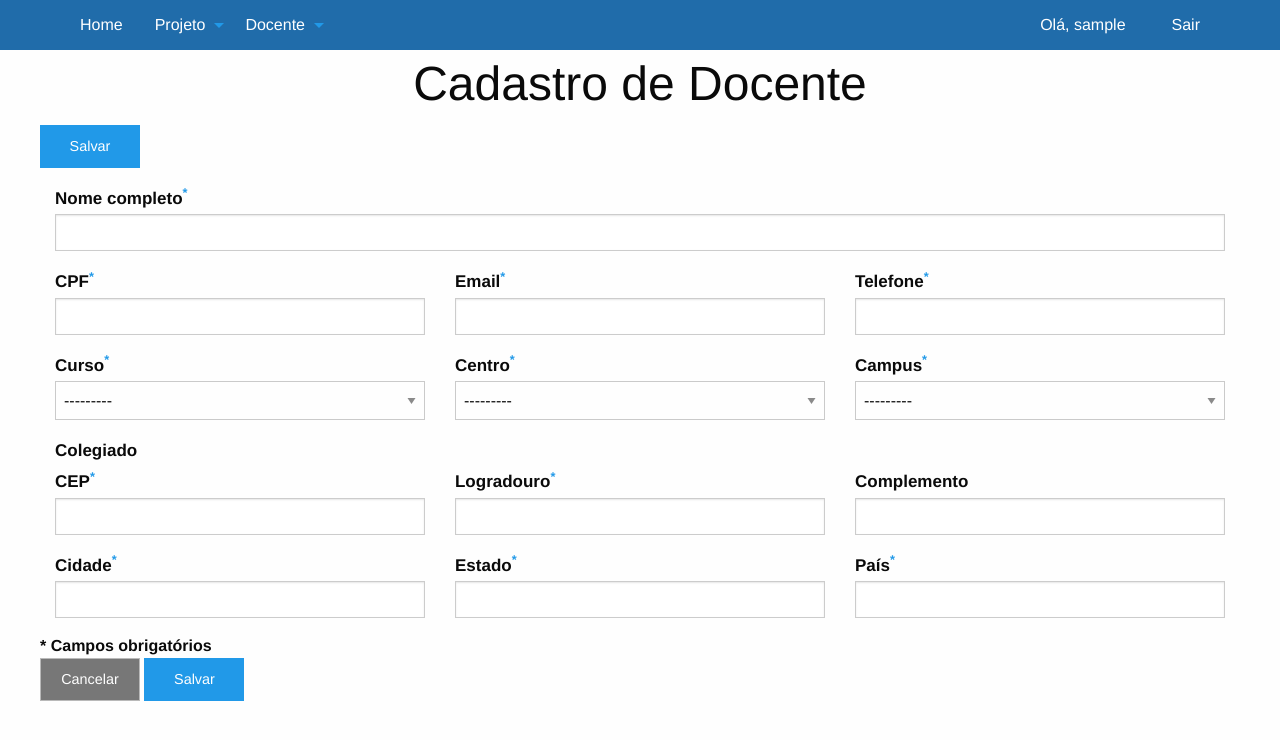
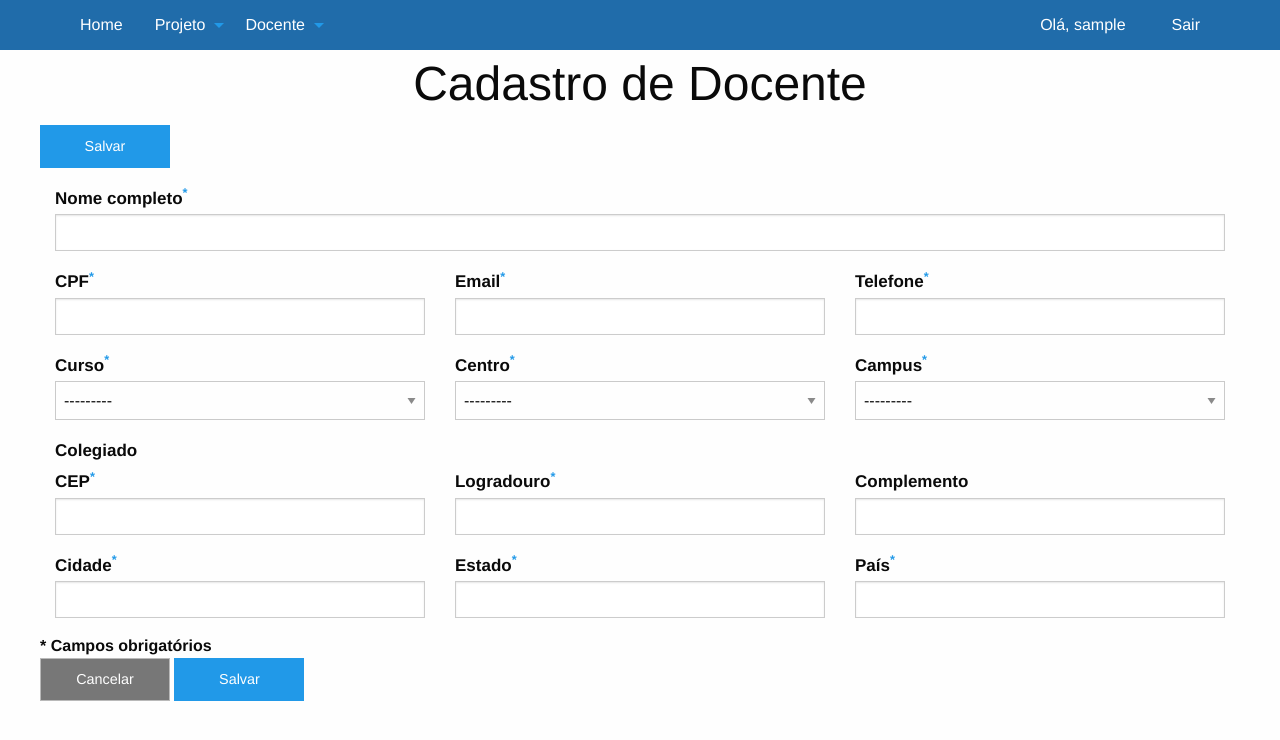
Before and after one commit to yssmcl/fly, a Django app: page /docente/novo/ in a window 1280 px wide. Shown: the top 740 px of the page. Run offline with Django 3.2, Linux system fonts and the light colour scheme; the visitor is signed in with stand-in values (Sample User, id 1); data that the repository does not hold is empty; parts of the project's set-up code (start-up, migrations or seed data) failed here and were passed over; some libraries are stand-ins or nearby versions.

Commit message:
Atualizacao do tamanho dos botoes em cadastro de docente

```diff
--- a/Code/fly/docente/templates/docente/docente_form.html
+++ b/Code/fly/docente/templates/docente/docente_form.html
@@ -26,7 +26,7 @@
 		{% csrf_token %}
 
 		<div class="row" style="text-align:left;">
-			<button type="submit" class="button primary" style="width:100px;">
+			<button type="submit" class="button primary" style="width:130px;">
 				<i class="fi-save size-16"></i> Salvar
 			</button>
 		</div>
@@ -129,10 +129,10 @@
 		</div>
 		<div class="row">
 			<div style="text-align:left;">
-				<button type="submit" class="button secondary" style="width:100px;" onclick="cancelar_cadastro()"/>
+				<button type="submit" class="button secondary" style="width:130px;" onclick="cancelar_cadastro()"/>
 					<i class="fi-x size-16"></i> Cancelar
 				</button>
-				<button type="submit" class="button primary" style="width:100px;">
+				<button type="submit" class="button primary" style="width:130px;">
 					<i class="fi-save size-16"></i> Salvar
 				</button>
 			</div>
```
